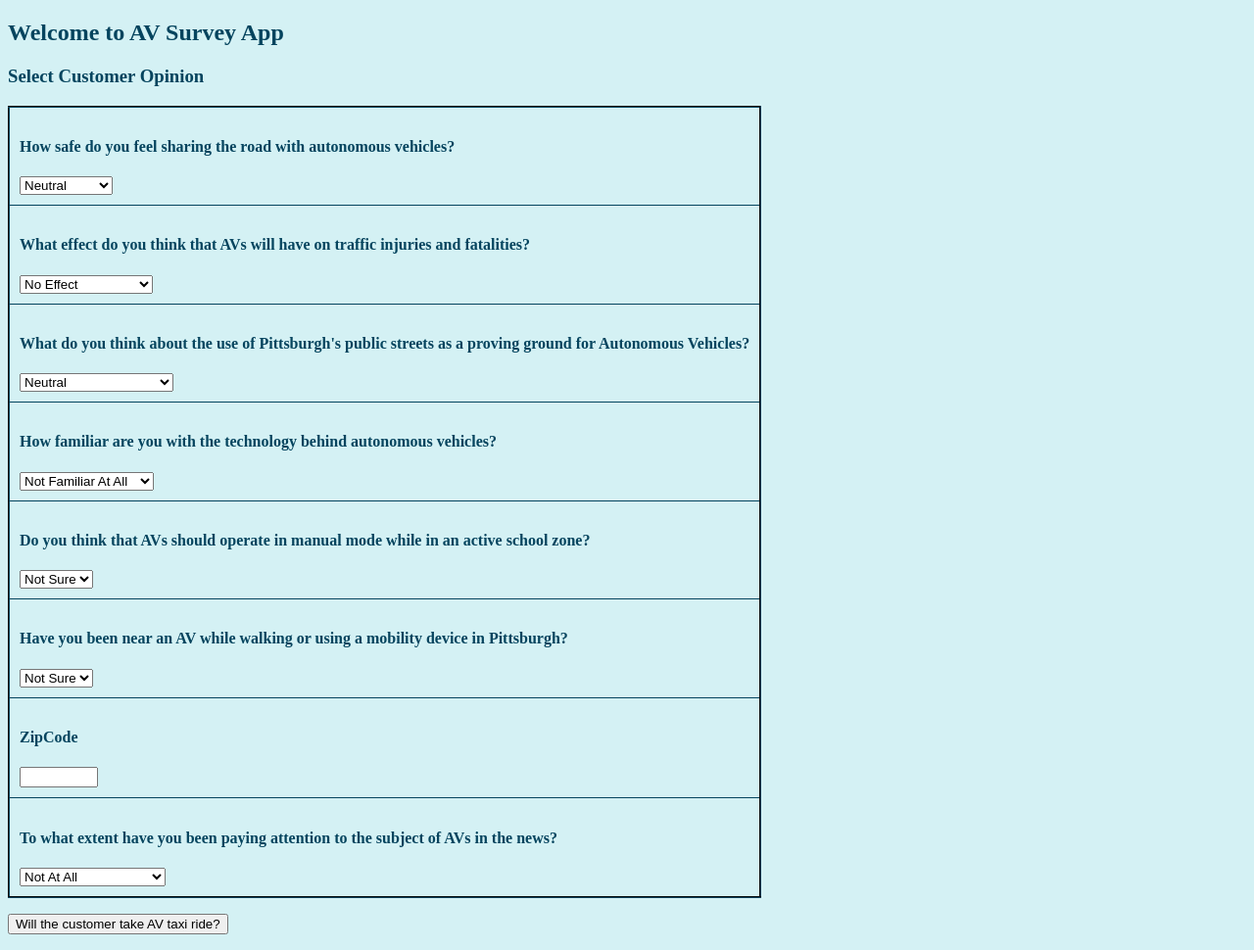
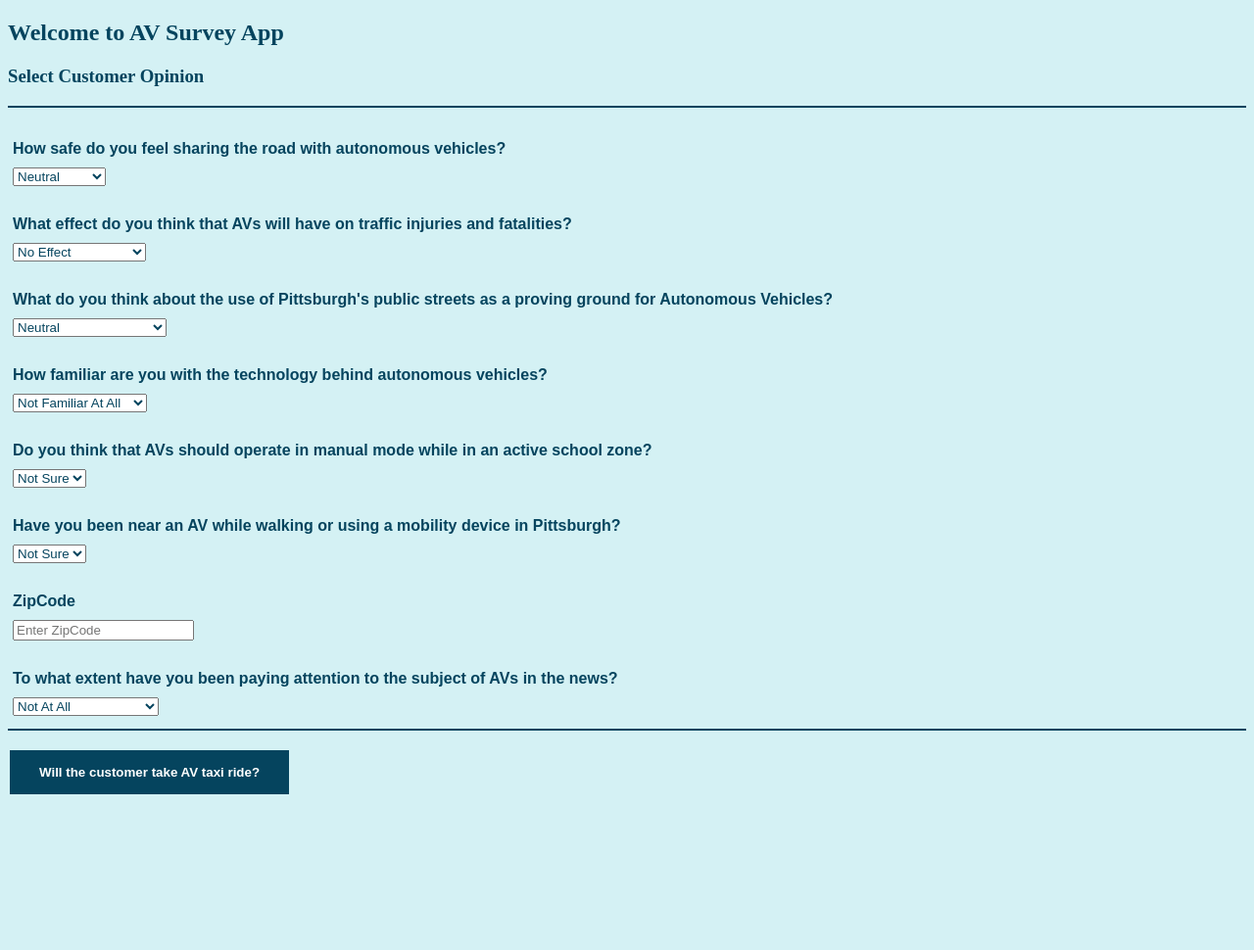
Before and after one commit to CMU-SoftwareDesignforDS-Team/AV_App, a Flask app: page / in a window 1280 px wide. Shown: the whole page at 98% size. After the commit the page ends 811 px from the top, so only its background shows below. Run offline with Flask 2, Linux system fonts and the light colour scheme.

Commit message:
Update on HTLM, add style

```diff
--- a/application/templates/index.html
+++ b/application/templates/index.html
@@ -2,14 +2,16 @@
 <html>
 <head>
     <title>Autonomous Vehicles Survey</title>
- </head>
-<body style="background-color: #D4F1F4">
-        <h2 style="color:#05445E">Welcome to AV Survey App</h2>
-        <h3 style="color:#05445E">Select Customer Opinion</h3>
+	<link rel="stylesheet" type="text/css" href="styles.css">
+</head>
+<body>
+        <h2>Welcome to AV Survey App</h2>
+        <h3>Select Customer Opinion</h3>
+		<hr>
         <form action = "{{ url_for('AVclassify') }}" method="POST">
-            <table border="2" style="border-color:#05445E; border-collapse:collapse;" cellpadding="10" cellspacing="5">
+            <table>
                 <tr>
-                    <td><h4 style="color:#05445E">How safe do you feel sharing the road with autonomous vehicles?</h4>
+                    <td><h4>How safe do you feel sharing the road with autonomous vehicles?</h4>
                         <select name = "SafeAv">
                             <option value="3">Neutral</option>
 							<option value="1">Very Unsafe</option>
@@ -20,7 +22,7 @@
                     </td>
 				</tr>
 				<tr>
-                    <td><h4 style="color:#05445E">What effect do you think that AVs will have on traffic injuries and fatalities?</h4>
+                    <td><h4>What effect do you think that AVs will have on traffic injuries and fatalities?</h4>
                         <select name = "AvImpact">
                             <option value="3">No Effect</option>
                             <option value="1">Significantly Worse</option>
@@ -31,7 +33,7 @@
                     </td>
 				</tr>
 				<tr>
-                    <td><h4 style="color:#05445E">What do you think about the use of Pittsburgh's public streets as a proving ground for Autonomous Vehicles?</h4>
+                    <td><h4>What do you think about the use of Pittsburgh's public streets as a proving ground for Autonomous Vehicles?</h4>
                         <select name = "ProvingGround">
                             <option value="3">Neutral</option>
                             <option value="1">Disapprove</option>
@@ -42,7 +44,7 @@
                     </td>
 				</tr>
 				<tr>
-                    <td><h4 style="color:#05445E">How familiar are you with the technology behind autonomous vehicles?</h4>
+                    <td><h4>How familiar are you with the technology behind autonomous vehicles?</h4>
                         <select name = "FamiliarityTech">
                             <option value="1">Not Familiar At All</option>
                             <option value="2">Somewhat Familiar</option>
@@ -52,7 +54,7 @@
                     </td>
                 </tr>
                 <tr>
-                    <td><h4 style="color:#05445E">Do you think that AVs should operate in manual mode while in an active school zone?</h4>
+                    <td><h4>Do you think that AVs should operate in manual mode while in an active school zone?</h4>
                         <select name = "SchoolZoneManual">
 							<option value="not sure">Not Sure</option>
                             <option value="yes">Yes</option>
@@ -61,7 +63,7 @@
                     </td>
 				</tr>
 				<tr>
-                    <td><h4 style="color:#05445E">Have you been near an AV while walking or using a mobility device in Pittsburgh?</h4>
+                    <td><h4>Have you been near an AV while walking or using a mobility device in Pittsburgh?</h4>
                         <select name = "SharedPedestrian">
 							<option value="not sure">Not Sure</option>
                             <option value="yes">Yes</option>
@@ -70,12 +72,12 @@
 					</td>
                 </tr>
 				<tr>
-					<td><h4 style="color:#05445E">ZipCode</h4>
-						<input type="number" name="ZipCode" min="00000" max="99999">
+					<td><h4>ZipCode</h4>
+						<input type="text" name="ZipCode" inputmode="numeric" placeholder="Enter ZipCode">
                     </td>
 				</tr>
 				<tr>
-                    <td><h4 style="color:#05445E">To what extent have you been paying attention to the subject of AVs in the news?</h4>
+                    <td><h4>To what extent have you been paying attention to the subject of AVs in the news?</h4>
                         <select name = "FamiliarityNews">
                             <option value="1">Not At All</option>
                             <option value="2">To Little Extent</option>
@@ -86,10 +88,10 @@
                     </td>
                 </tr>
             </table>
-            <!-- <input type="hidden" id="forminput" name="forminput"  >    -->
-            <p><input type="submit" value="Will the customer take AV taxi ride?"></p>
+			<hr>
+            <p><input type="submit" value="Will the customer take AV taxi ride?" class="custom-button"></p>
              {% if (results) %}
-             <h3 style="color:#05445E"> Customer prediction: {{ results }}  </h3>
+             <h3> Customer prediction: {{ results }}  </h3>
              <p> for following features: </p>
              <p> SafeAv: {{SafeAV}} </p>
 			 <p> AvImpact: {{AvImpact}} </P>
--- /dev/null
+++ b/application/templates/styles.css
@@ -0,0 +1,60 @@
+body  {
+	background-color: #D4F1F4
+}
+
+hr {
+	border: none;
+    height: 2px;
+    background-color: #05445E;
+}
+
+table {
+    /*border: 2px solid gray;
+	border-color: #05445E;*/
+    border-collapse: collapse;
+}
+
+td, th {
+    padding: 5px;
+}
+
+
+td {
+	height: 50px;
+}
+
+h2 {
+	color: #05445E;
+}
+
+h3 {
+	color: #05445E;
+}
+
+h4 {
+	color: #05445E;
+	font-family: Arial, sans-serif;
+	font-size: 1.0em;
+	margin-top: 20px;
+	margin-bottom: 10px;
+}
+
+select {
+	color: #05445E;
+}
+
+p  {
+	color: #05445E;
+}
+
+input[type=submit] {
+        background-color: #05445E;
+        border: none;
+        color: #fff;
+		font-family: Arial, sans-serif;
+		font-weight: bold;
+        padding: 15px 30px;
+        text-decoration: none;
+        margin: 4px 2px;
+        cursor: pointer;
+}
```
